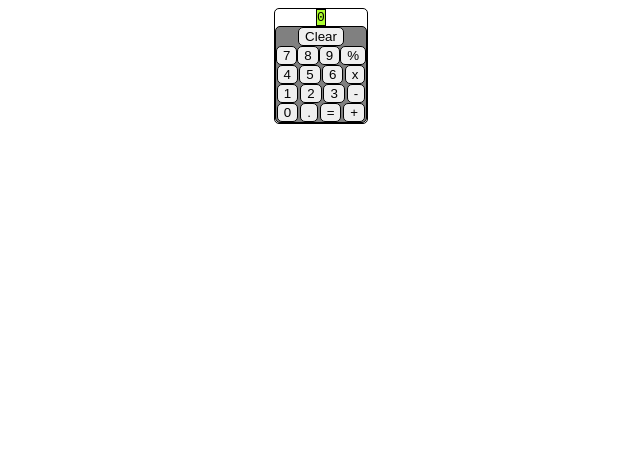
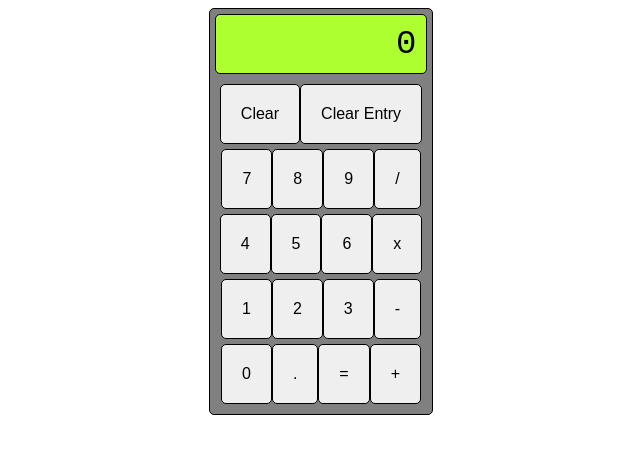
Before and after one commit to philalexforbes/calculator, a plain HTML site: page index.html in a window 1280 px wide. Shown: the whole page, without its empty margins (319-959 px from the left). Drawn offline with Linux system fonts and the light colour scheme.

Commit message:
finishing style sheet

```diff
--- a/index.html
+++ b/index.html
@@ -10,14 +10,15 @@
         <div id="calculator">
             <div id="display">0</div>
             <div id="buttons">
-                <div id="row">
+                <div id="clearRow">
                     <input type="button" id="clearBtn" value="Clear"/>
+                    <input type="button" id="clearEntryBtn" value="Clear Entry"/>
                 </div>
                 <div id="row">
                     <input type="button" id="sevenBtn" value="7"/>
                     <input type="button" id="eightBtn" value="8"/>
                     <input type="button" id="nineBtn" value="9"/>
-                    <input type="button" id="percentageBtn" value="%"/>
+                    <input type="button" id="divideBtn" value="/"/>
                 </div>
                 <div id="row">
                     <input type="button" id="fourBtn" value="4"/>
--- a/stylesheet.css
+++ b/stylesheet.css
@@ -2,40 +2,54 @@ body{
     font-family: monospace;
     display: flex;
     flex-direction: column;
-    justify-content: center;
     align-items: center;
 }
 
 #calculator{
-    display: flex;
-    flex-direction: column;
-    width: auto;
-    height: auto;
+    background-color: grey;
     border: 1px solid black;
     border-radius: 5px;
-    align-items: center;
-    justify-content: center;
 }
 
 #display{
     background-color: greenyellow;
     display: flex;
+    padding: 10px;
+    margin: 5px;
+    border-radius: 5px;
+    justify-content: flex-end;
     border: 1px solid black;
+    font-size: 34px;
 }
 
 #buttons{
-    background-color: grey;
-    border: 1px solid black;
+    text-align: center;
+    justify-content: center;
+    align-items: center;
     border-radius: 5px;
+    padding: 5px;
+}
+
+#clearRow{
+    display: flex;
+    flex-direction: row;
+    justify-content: center;
 }
 
 #row{
     display: flex;
-    align-items: center;
-    justify-content: space-around;
+    flex-direction: row;
+    align-content: center;
+    justify-content: center;
+    margin: 5px;
+    flex: 1 1;
 }
 
 input{
     border: 1px solid black;
     border-radius: 5px;
+    padding: 20px;
+    margin-right: 0;
+    margin-left: 0;
+    font-size: 16px;
 }
```
